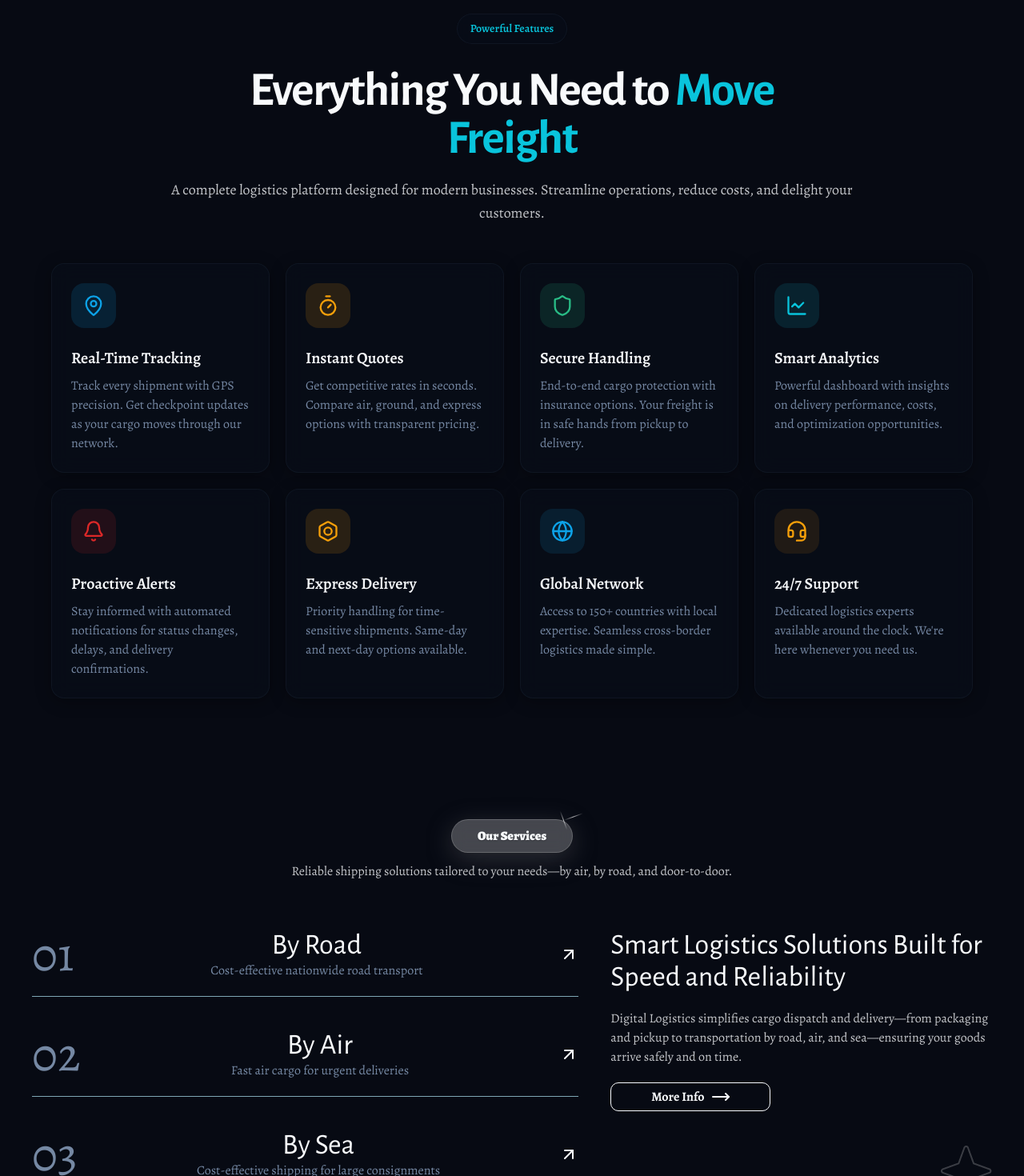
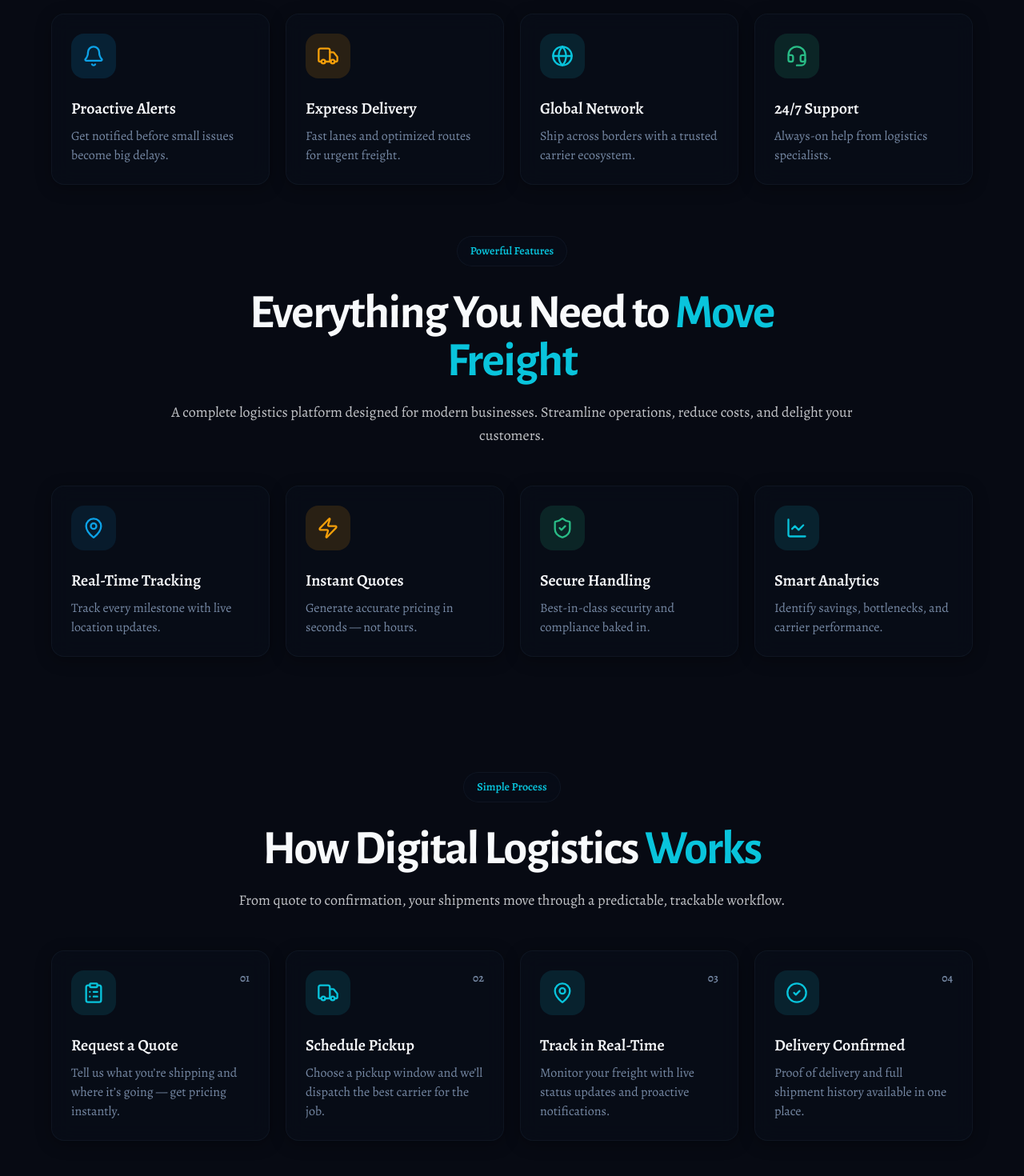
Before and after one commit to TechProoo/digitalDelivery, a React (Vite) app: page / in a window 1280 px wide. Shown: the part 1960-3430 px from the top of the page at 80% size. Built offline with nearby package versions, Linux system fonts and the light colour scheme; no server answers.

Commit message:
Fix features section and add process section

```diff
--- a/src/Pages/Home.tsx
+++ b/src/Pages/Home.tsx
@@ -8,6 +8,7 @@ import HowItWorksComponents from "../components/home/HowItWorksComponents";
 import TrustedBy from "../components/home/TrustedBy";
 import SolutionsSection from "../components/home/SolutionsSection";
 import FeaturesSection from "../components/home/FeaturesSection";
+import ProcessSection from "../components/home/ProcessSection";
 import { Clock, Mail, MapPin, Phone } from "lucide-react";
 import { useState } from "react";
 
@@ -50,6 +51,7 @@ const Home = () => {
       </div>
       <SolutionsSection />
       <FeaturesSection />
+      <ProcessSection />
       <ServicesComponent />
       <HowItWorksComponents />
       <TrackPackage />
--- a/src/components/home/FeaturesSection.tsx
+++ b/src/components/home/FeaturesSection.tsx
@@ -1,15 +1,7 @@
-import {
-  Bell,
-  Bolt,
-  Globe,
-  Headset,
-  LineChart,
-  Shield,
-  Timer,
-  MapPin,
-} from "lucide-react";
+import React from "react";
+import { Bell, Globe, Headset, LineChart, MapPin, ShieldCheck, Truck, Zap } from "lucide-react";
 
-type Feature = {
+type FeatureCard = {
   title: string;
   description: string;
   icon: React.ComponentType<{ className?: string }>;
@@ -18,77 +10,104 @@ type Feature = {
 };
 
 export default function FeaturesSection() {
-  const features: Feature[] = [
+  const highlights: FeatureCard[] = [
     {
-      title: "Real-Time Tracking",
-      description:
-        "Track every shipment with GPS precision. Get checkpoint updates as your cargo moves through our network.",
-      icon: MapPin,
+      title: "Proactive Alerts",
+      description: "Get notified before small issues become big delays.",
+      icon: Bell,
       iconBg: "hsl(var(--info) / 0.14)",
       iconFg: "hsl(var(--info))",
     },
     {
+      title: "Express Delivery",
+      description: "Fast lanes and optimized routes for urgent freight.",
+      icon: Truck,
+      iconBg: "hsl(var(--warning) / 0.14)",
+      iconFg: "hsl(var(--warning))",
+    },
+    {
+      title: "Global Network",
+      description: "Ship across borders with a trusted carrier ecosystem.",
+      icon: Globe,
+      iconBg: "hsl(var(--primary) / 0.12)",
+      iconFg: "hsl(var(--primary))",
+    },
+    {
+      title: "24/7 Support",
+      description: "Always-on help from logistics specialists.",
+      icon: Headset,
+      iconBg: "hsl(var(--success) / 0.14)",
+      iconFg: "hsl(var(--success))",
+    },
+  ];
+
+  const mainFeatures: FeatureCard[] = [
+    {
+      title: "Real-Time Tracking",
+      description: "Track every milestone with live location updates.",
+      icon: MapPin,
+      iconBg: "hsl(var(--info) / 0.10)",
+      iconFg: "hsl(var(--info))",
+    },
+    {
       title: "Instant Quotes",
-      description:
-        "Get competitive rates in seconds. Compare air, ground, and express options with transparent pricing.",
-      icon: Timer,
+      description: "Generate accurate pricing in seconds — not hours.",
+      icon: Zap,
       iconBg: "hsl(var(--warning) / 0.14)",
       iconFg: "hsl(var(--warning))",
     },
     {
       title: "Secure Handling",
-      description:
-        "End-to-end cargo protection with insurance options. Your freight is in safe hands from pickup to delivery.",
-      icon: Shield,
+      description: "Best-in-class security and compliance baked in.",
+      icon: ShieldCheck,
       iconBg: "hsl(var(--success) / 0.14)",
       iconFg: "hsl(var(--success))",
     },
     {
       title: "Smart Analytics",
-      description:
-        "Powerful dashboard with insights on delivery performance, costs, and optimization opportunities.",
+      description: "Identify savings, bottlenecks, and carrier performance.",
       icon: LineChart,
       iconBg: "hsl(var(--primary) / 0.12)",
       iconFg: "hsl(var(--primary))",
     },
-    {
-      title: "Proactive Alerts",
-      description:
-        "Stay informed with automated notifications for status changes, delays, and delivery confirmations.",
-      icon: Bell,
-      iconBg: "hsl(var(--destructive) / 0.12)",
-      iconFg: "hsl(var(--destructive))",
-    },
-    {
-      title: "Express Delivery",
-      description:
-        "Priority handling for time-sensitive shipments. Same-day and next-day options available.",
-      icon: Bolt,
-      iconBg: "hsl(var(--accent) / 0.14)",
-      iconFg: "hsl(var(--accent))",
-    },
-    {
-      title: "Global Network",
-      description:
-        "Access to 150+ countries with local expertise. Seamless cross-border logistics made simple.",
-      icon: Globe,
-      iconBg: "hsl(var(--info) / 0.12)",
-      iconFg: "hsl(var(--info))",
-    },
-    {
-      title: "24/7 Support",
-      description:
-        "Dedicated logistics experts available around the clock. We're here whenever you need us.",
-      icon: Headset,
-      iconBg: "hsl(var(--warning) / 0.10)",
-      iconFg: "hsl(var(--warning))",
-    },
   ];
+
+  const cardStyle: React.CSSProperties = {
+    background: "hsl(var(--card) / 0.50)",
+    border: "1px solid var(--border-soft)",
+    boxShadow: "var(--shadow-card)",
+    backdropFilter: "blur(12px)",
+  };
 
   return (
     <section className="px-4 sm:px-6 lg:px-10">
       <div className="mx-auto max-w-7xl py-14 sm:py-18">
-        <div className="mx-auto max-w-4xl text-center">
+        <div className="mx-auto grid max-w-6xl grid-cols-1 gap-5 sm:grid-cols-2 lg:grid-cols-4">
+          {highlights.map((f) => (
+            <div key={f.title} className="rounded-2xl p-6" style={cardStyle}>
+              <div
+                className="grid place-items-center rounded-2xl"
+                style={{
+                  width: 56,
+                  height: 56,
+                  background: f.iconBg,
+                  color: f.iconFg,
+                }}
+              >
+                <f.icon className="h-7 w-7" />
+              </div>
+
+              <div className="mt-6 text-xl font-semibold" style={{ color: "var(--text-primary)" }}>
+                {f.title}
+              </div>
+              <div className="mt-2" style={{ color: "var(--text-tertiary)" }}>
+                {f.description}
+              </div>
+            </div>
+          ))}
+        </div>
+
+        <div className="mx-auto mt-16 max-w-4xl text-center">
           <div className="flex justify-center">
             <div
               className="inline-flex items-center rounded-full px-4 py-2 text-sm font-semibold"
@@ -112,27 +131,15 @@ export default function FeaturesSection() {
             <span style={{ color: "var(--accent-teal)" }}>Freight</span>
           </h2>
 
-          <p
-            className="mt-5 text-base sm:text-lg leading-relaxed"
-            style={{ color: "var(--text-secondary)" }}
-          >
-            A complete logistics platform designed for modern businesses. Streamline operations,
-            reduce costs, and delight your customers.
+          <p className="mt-5 text-base sm:text-lg leading-relaxed" style={{ color: "var(--text-secondary)" }}>
+            A complete logistics platform designed for modern businesses. Streamline operations, reduce costs,
+            and delight your customers.
           </p>
         </div>
 
         <div className="mx-auto mt-12 grid max-w-6xl grid-cols-1 gap-5 sm:grid-cols-2 lg:grid-cols-4">
-          {features.map((f) => (
-            <div
-              key={f.title}
-              className="rounded-2xl p-6"
-              style={{
-                background: "hsl(var(--card) / 0.50)",
-                border: "1px solid var(--border-soft)",
-                boxShadow: "var(--shadow-card)",
-                backdropFilter: "blur(12px)",
-              }}
-            >
+          {mainFeatures.map((f) => (
+            <div key={f.title} className="rounded-2xl p-6" style={cardStyle}>
               <div
                 className="grid place-items-center rounded-2xl"
                 style={{
@@ -145,10 +152,7 @@ export default function FeaturesSection() {
                 <f.icon className="h-7 w-7" />
               </div>
 
-              <div
-                className="mt-6 text-xl font-semibold"
-                style={{ color: "var(--text-primary)" }}
-              >
+              <div className="mt-6 text-xl font-semibold" style={{ color: "var(--text-primary)" }}>
                 {f.title}
               </div>
               <div className="mt-2" style={{ color: "var(--text-tertiary)" }}>
--- /dev/null
+++ b/src/components/home/ProcessSection.tsx
@@ -0,0 +1,115 @@
+import React from "react";
+import { CheckCircle2, ClipboardList, MapPin, Truck } from "lucide-react";
+
+type Step = {
+  number: string;
+  title: string;
+  description: string;
+  icon: React.ComponentType<{ className?: string }>;
+};
+
+export default function ProcessSection() {
+  const steps: Step[] = [
+    {
+      number: "01",
+      title: "Request a Quote",
+      description: "Tell us what you’re shipping and where it’s going — get pricing instantly.",
+      icon: ClipboardList,
+    },
+    {
+      number: "02",
+      title: "Schedule Pickup",
+      description: "Choose a pickup window and we’ll dispatch the best carrier for the job.",
+      icon: Truck,
+    },
+    {
+      number: "03",
+      title: "Track in Real-Time",
+      description: "Monitor your freight with live status updates and proactive notifications.",
+      icon: MapPin,
+    },
+    {
+      number: "04",
+      title: "Delivery Confirmed",
+      description: "Proof of delivery and full shipment history available in one place.",
+      icon: CheckCircle2,
+    },
+  ];
+
+  const cardStyle: React.CSSProperties = {
+    background: "hsl(var(--card) / 0.50)",
+    border: "1px solid var(--border-soft)",
+    boxShadow: "var(--shadow-card)",
+    backdropFilter: "blur(12px)",
+  };
+
+  return (
+    <section className="px-4 sm:px-6 lg:px-10">
+      <div className="mx-auto max-w-7xl py-14 sm:py-18">
+        <div className="mx-auto max-w-4xl text-center">
+          <div className="flex justify-center">
+            <div
+              className="inline-flex items-center rounded-full px-4 py-2 text-sm font-semibold"
+              style={{
+                background: "hsl(var(--card) / 0.55)",
+                border: "1px solid var(--border-soft)",
+                color: "var(--accent-teal)",
+                backdropFilter: "blur(10px)",
+              }}
+            >
+              Simple Process
+            </div>
+          </div>
+
+          <h2
+            className="mt-7 text-4xl sm:text-6xl font-semibold tracking-tight header"
+            style={{ color: "var(--text-primary)" }}
+          >
+            How Digital Logistics <span style={{ color: "var(--accent-teal)" }}>Works</span>
+          </h2>
+
+          <p
+            className="mt-5 text-base sm:text-lg leading-relaxed"
+            style={{ color: "var(--text-secondary)" }}
+          >
+            From quote to confirmation, your shipments move through a predictable, trackable workflow.
+          </p>
+        </div>
+
+        <div className="mx-auto mt-12 grid max-w-6xl grid-cols-1 gap-5 sm:grid-cols-2 lg:grid-cols-4">
+          {steps.map((s) => (
+            <div key={s.number} className="rounded-2xl p-6" style={cardStyle}>
+              <div className="flex items-start justify-between gap-4">
+                <div
+                  className="grid place-items-center rounded-2xl"
+                  style={{
+                    width: 56,
+                    height: 56,
+                    background: "hsl(var(--primary) / 0.12)",
+                    color: "hsl(var(--primary))",
+                  }}
+                >
+                  <s.icon className="h-7 w-7" />
+                </div>
+
+                <div
+                  className="text-sm font-semibold"
+                  style={{ color: "hsl(var(--muted-foreground))" }}
+                >
+                  {s.number}
+                </div>
+              </div>
+
+              <div className="mt-6 text-xl font-semibold" style={{ color: "var(--text-primary)" }}>
+                {s.title}
+              </div>
+              <div className="mt-2" style={{ color: "var(--text-tertiary)" }}>
+                {s.description}
+              </div>
+            </div>
+          ))}
+        </div>
+      </div>
+    </section>
+  );
+}
```
